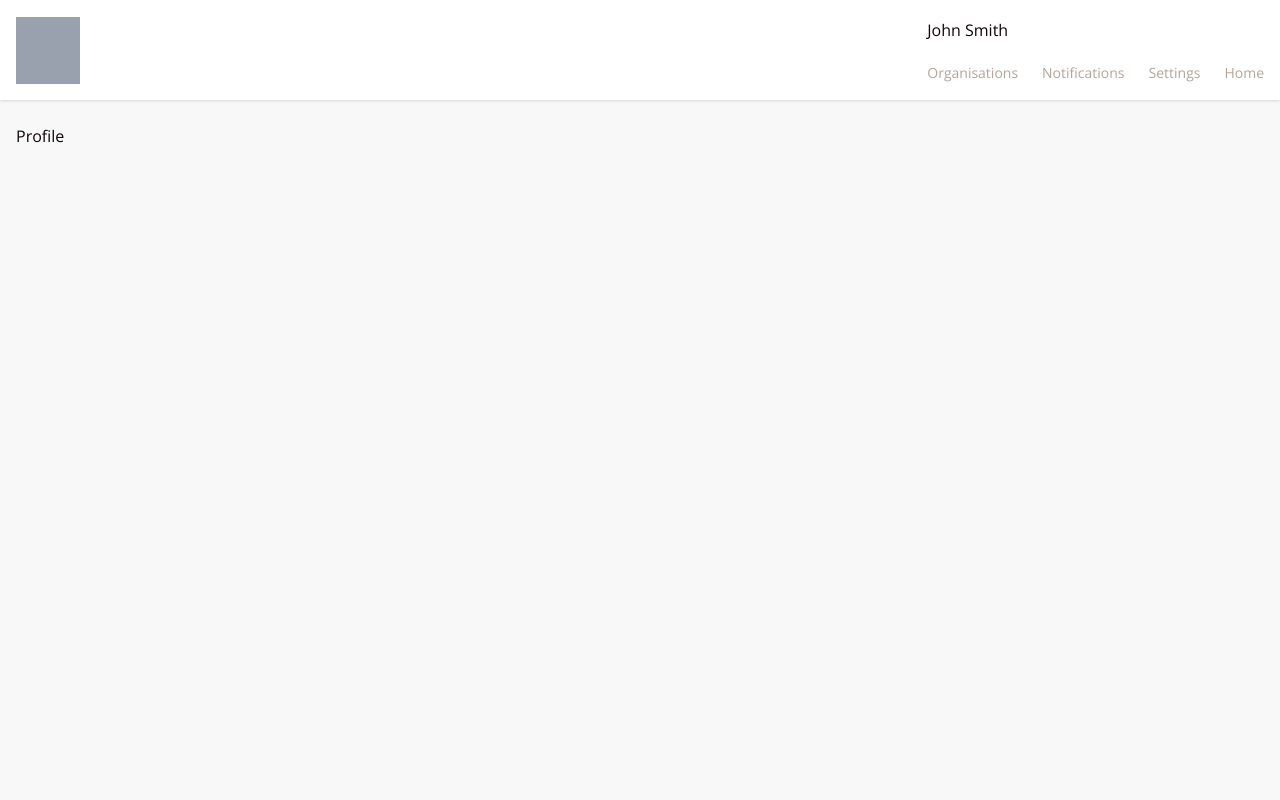
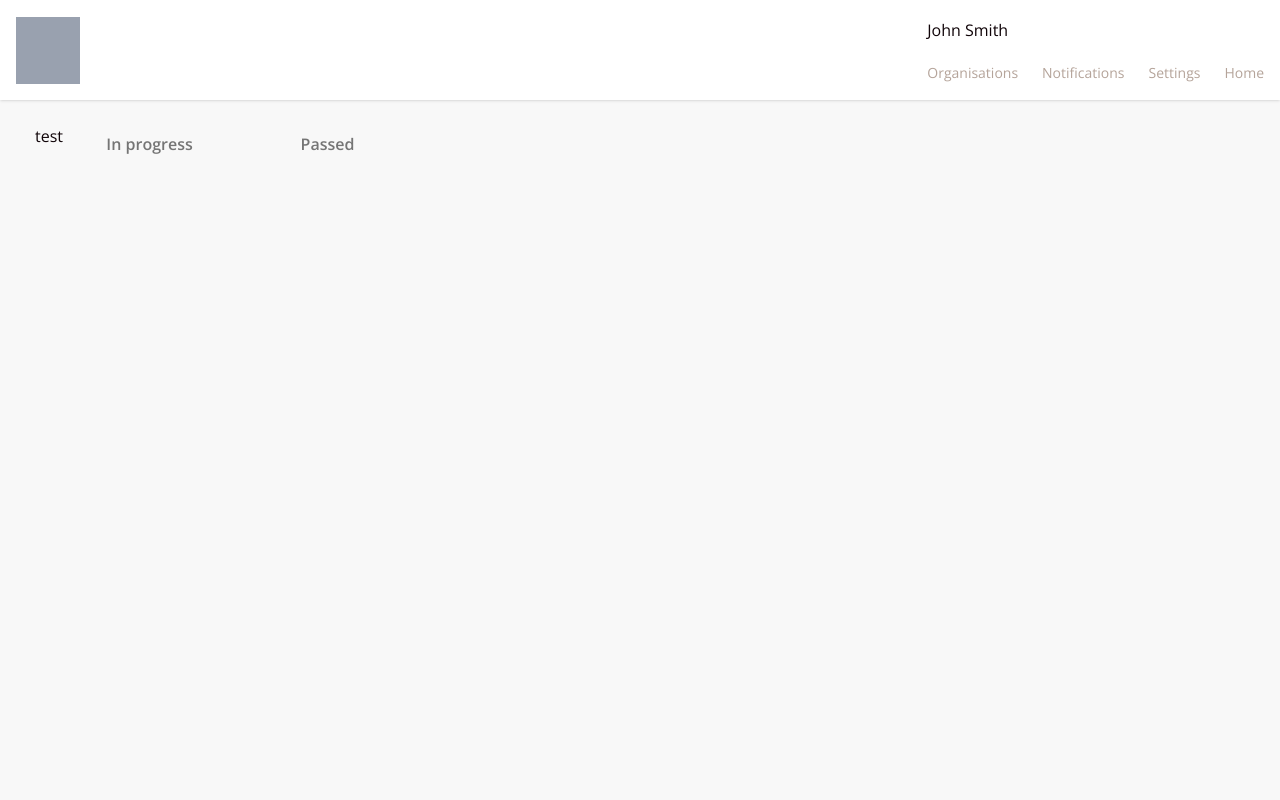
Before and after one commit to DFC-Developers-From-Cyprus/gc-client, a React (Vite) app: page /profile in a window 1280 px wide. Shown: the top 800 px of the page. Built offline with nearby package versions, Linux system fonts and the light colour scheme; some icons are missing.

Commit message:
tuned project

```diff
--- a/src/ui/App.tsx
+++ b/src/ui/App.tsx
@@ -7,6 +7,7 @@ import { RegisterPage } from './pages/RegisterPage';
 import { ForgotPage } from './pages/ForgotPage';
 import { ProfilePage } from './pages/ProfilePage';
 import { SettingsPage } from './pages/SettingsPage';
+import { DashboardPage } from './pages/DashboardPage';
 
 export function App() {
   return (
@@ -26,6 +27,7 @@ export function App() {
                 <Route path="/home" element={<HomePage />} />
                 <Route path="/profile" element={<ProfilePage />} />
                 <Route path="/settings" element={<SettingsPage />} />
+                <Route path="/dashboard" element={<DashboardPage />} />
                 {/* здесь можно добавить другие защищённые маршруты */}
               </Routes>
             </Layout>
--- a/src/ui/components/Button/Button.tsx
+++ b/src/ui/components/Button/Button.tsx
@@ -3,48 +3,63 @@ import React, { ButtonHTMLAttributes, useState } from 'react';
 import { Icon } from '@iconify/react';
 import clsx from 'clsx';
 
-// Возможные состояния кнопки
-export type ButtonState = 'normal' | 'pressed' | 'done';
-
-// Конфиг для одного состояния
+// Конфиг для одного состояния кнопки
 interface StateConfig {
   label: string;
   icon?: string;
+  /** Дополнительный класс для цвета текста */
+  textClass?: string;
 }
 
 // Props базового компонента Button
 export interface ButtonProps extends ButtonHTMLAttributes<HTMLButtonElement> {
-  /** Конфигурация состояний: [нормальное, нажато], либо [normal, pressed, done] */
-  states: [StateConfig, StateConfig] | [StateConfig, StateConfig, StateConfig];
+  /** Масcив состояний: минимум 2, максимум 4 */
+  states: StateConfig[];
+  /** Индекс начального состояния (по умолчанию 0) */
+  initialIndex?: number;
+  /** Пользовательская карта переходов: {текущийIndex: следующийIndex} */
+  transitionMap?: Record<number, number>;
   /** Дополнительные CSS-классы */
   className?: string;
 }
 
-export const Button: React.FC<ButtonProps> = ({ states, className, onClick, ...rest }) => {
-  const [index, setIndex] = useState(0);
-  const max = states.length;
+export const Button: React.FC<ButtonProps> = ({
+  states,
+  initialIndex = 0,
+  transitionMap,
+  className,
+  onClick,
+  ...rest
+}) => {
+  const [index, setIndex] = useState<number>(initialIndex);
 
   const handleClick = (e: React.MouseEvent<HTMLButtonElement>) => {
-    setIndex((prev) => (prev + 1) % max);
+    const next = transitionMap?.[index] ?? (index + 1) % states.length;
+    setIndex(next);
     onClick?.(e);
   };
 
   const current = states[index];
 
-  // Определяем фон и ховер в зависимости от состояния
+  // фоновые классы
   const bgClasses = clsx(
     index === 0 && 'bg-button hover:bg-button/80',
     index === 1 && 'bg-active hover:bg-active/80',
     index === 2 && 'bg-hint',
+    index === 3 && 'bg-transparent',
   );
+
+  // класс цвета текста из stateConfig или дефолт белый
+  const textColorClass = current.textClass ?? 'text-white';
 
   return (
     <button
       {...rest}
       onClick={handleClick}
       className={clsx(
-        'boby-3 text-white rounded-md px-4 py-2 flex items-center justify-center space-x-2',
+        'body-3 rounded-md px-4 py-2 flex items-center justify-center space-x-2',
         bgClasses,
+        textColorClass,
         className,
       )}
     >
--- a/src/ui/components/Header/Header.tsx
+++ b/src/ui/components/Header/Header.tsx
@@ -2,7 +2,7 @@ import { NavLink, useLocation, useNavigate } from 'react-router-dom';
 import { Icon } from '@iconify/react';
 import clsx from 'clsx';
 
-import { Filters } from '@/ui/homePage/Filters';
+import { Filters } from '@/ui/components/homePage/Filters';
 
 // Навигационные пункты
 const MAIN_NAV = [
@@ -53,9 +53,6 @@ export function Header() {
     return (
       <header className="bg-white p-4 shadow flex items-center justify-between h-[100px]">
         {/* Левая кнопка «Filters» */}
-        {/* <button className="flex flex-col items-center space-y-1 text-icons p-2">
-          <Icon icon="mage:filter-fill" width={24} height={24} />
-        </button> */}
         <Filters />
         <nav className="flex space-x-6">{MAIN_NAV.slice(1).map(renderNavItem)}</nav>
       </header>
--- /dev/null
+++ b/src/ui/pages/DashboardPage.tsx
@@ -0,0 +1,3 @@
+export function DashboardPage() {
+  return <div className="flex flex-col h-screen bg-card-bg">Profile</div>;
+}
--- a/src/ui/pages/ProfilePage.tsx
+++ b/src/ui/pages/ProfilePage.tsx
@@ -1,3 +1,39 @@
+import { Button } from '../components/Button/Button';
+
 export function ProfilePage() {
-  return <div className="flex flex-col h-screen bg-card-bg">Profile</div>;
+  return (
+    <div className="flex flex-col h-screen px-[19px]">
+      <div className="flex space-x-[13px]">
+        test
+        <Button
+          states={[
+            { label: 'One', icon: 'mdi:plus' },
+            { label: 'In progress', icon: 'mdi:check' },
+            { label: 'Three', icon: 'mdi:check' },
+            { label: 'In progress', icon: 'mdi:...', textClass: 'text-link' },
+          ]}
+          initialIndex={3} // стартуем в 4-м (индекс 3)
+          transitionMap={{
+            3: 1, // из 4-го сразу в 2-й (индекс 1)
+            1: 3, // из 2-го — обратно в 4-й
+          }}
+          className="w-[165px]"
+        />
+        <Button
+          states={[
+            { label: 'One', icon: 'mdi:plus' },
+            { label: 'Passed', icon: 'mdi:check' },
+            { label: 'Three', icon: 'mdi:check' },
+            { label: 'Passed', icon: 'mdi:...', textClass: 'text-link' },
+          ]}
+          initialIndex={3} // стартуем в 4-м (индекс 3)
+          transitionMap={{
+            3: 1, // из 4-го сразу в 2-й (индекс 1)
+            1: 3, // из 2-го — обратно в 4-й
+          }}
+          className="w-[165px]"
+        />
+      </div>
+    </div>
+  );
 }
```
Also changed, not shown: src/ui/components/homePage/Filters.tsx (renamed from src/ui/homePage/Filters.tsx).
